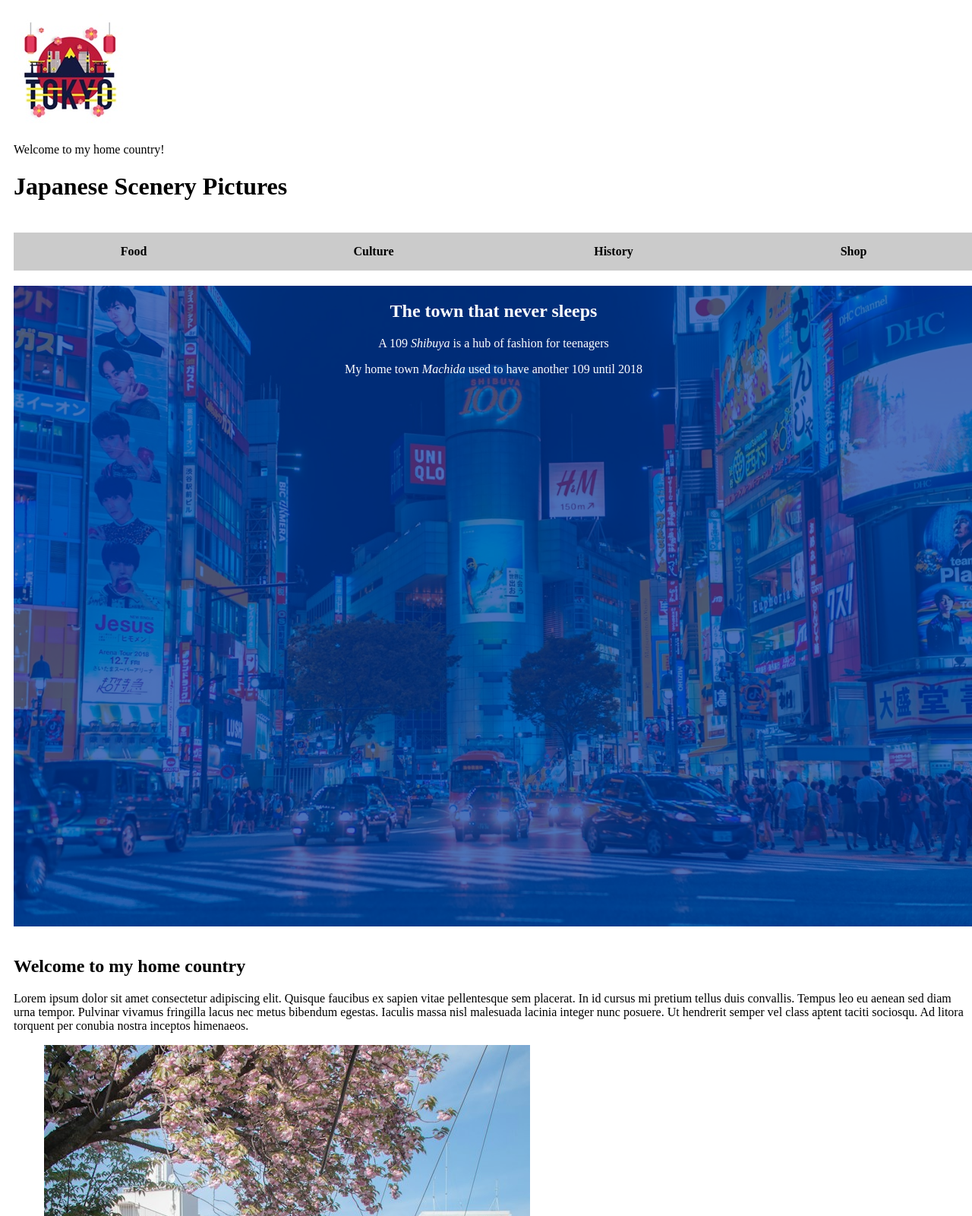
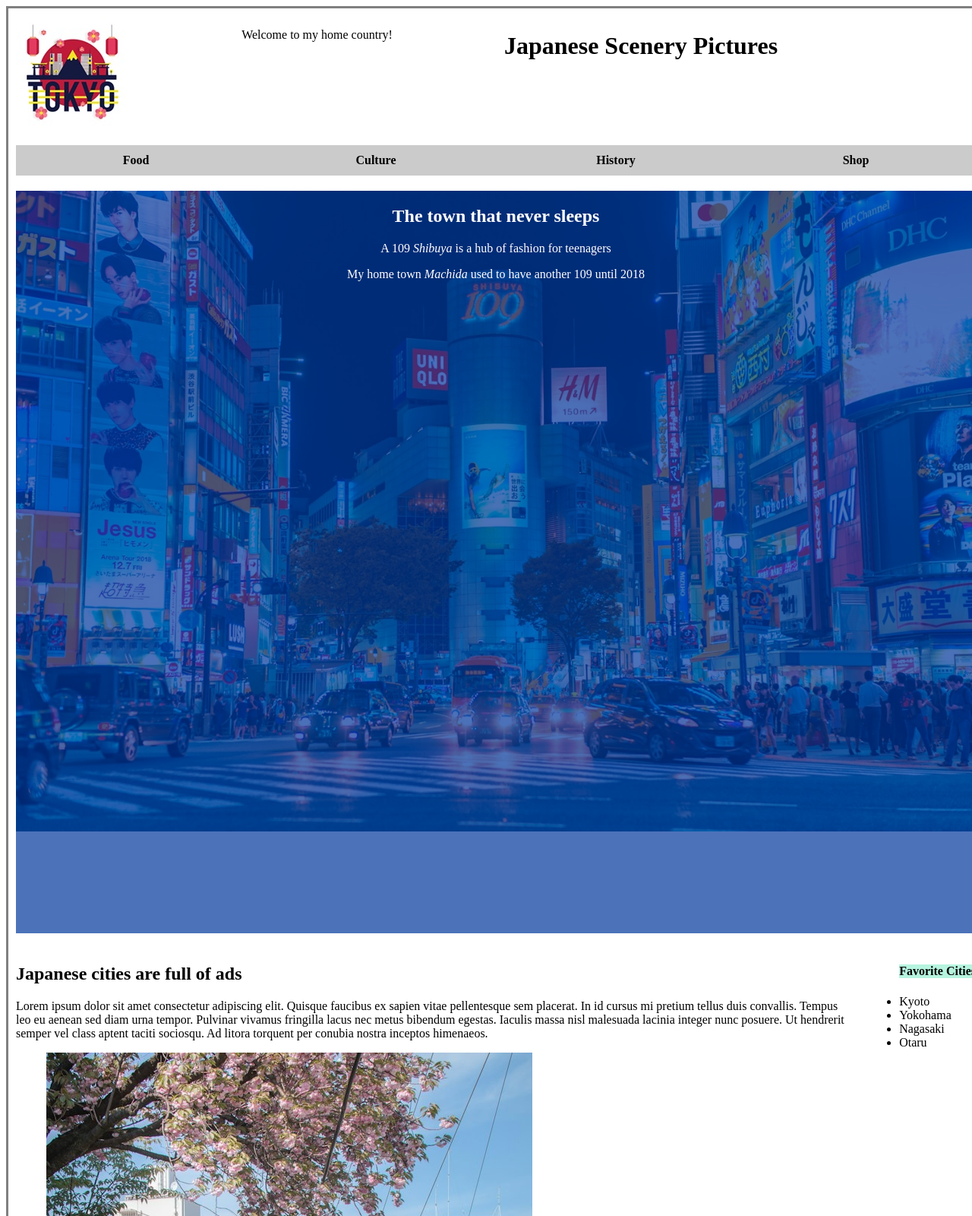
Before and after one commit to takuyahaha/prog1246-assignment1-ts, a plain HTML site: page index.html in a window 1280 px wide. Shown: the top 1600 px of the page at 76% size. Drawn offline with Linux system fonts and the light colour scheme.

Commit message:
Applied Grid and Flexbox

```diff
--- a/index.html
+++ b/index.html
@@ -14,7 +14,7 @@
             <div class="page-container">
                 <header>
                     <div class="top-container">
-                        <a href="">
+                        <a href="index.html">
                             <!--The next logo is downloaded from https://www.magnific.com/free-vector/tokyo-city-lettering_6211148.htm#fromView=search&page=3&position=43&uuid=8d5a918d-5fe9-4b64-b435-2aee0509405b&track=ais_hybrid&query=Japan+logo -->
                             <img src="images/6211148_3216575.jpg" alt="Japanese logo">
                         </a>
@@ -25,10 +25,10 @@
                 </header>
 
                 <nav>
-                    <a href="">Food</a>
-                    <a href="">Culture</a>
-                    <a href="">History</a>
-                    <a href="">Shop</a>
+                    <a href="#">Food</a>
+                    <a href="#">Culture</a>
+                    <a href="#">History</a>
+                    <a href="#">Shop</a>
                 </nav>
 
                 <div class="hero">
@@ -43,7 +43,7 @@
                 </div>
 
                 <main>
-                    <h2>Welcome to my home country</h2>
+                    <h2>Japanese cities are full of ads</h2>
                     <p>Lorem ipsum dolor sit amet consectetur adipiscing elit. Quisque faucibus ex sapien vitae pellentesque sem placerat. In id cursus mi pretium tellus duis convallis. Tempus leo eu aenean sed diam urna tempor. Pulvinar vivamus fringilla lacus nec metus bibendum egestas. Iaculis massa nisl malesuada lacinia integer nunc posuere. Ut hendrerit semper vel class aptent taciti sociosqu. Ad litora torquent per conubia nostra inceptos himenaeos.</p>
                     <figure>
                         <img src="images/vista-wei-OiERUvVrioU-unsplash.jpg" title="A real-life staircase famous for the movie 'Your Name'"  alt="A picture of starcase, famous for the movie 'Your Name'">
--- a/style.css
+++ b/style.css
@@ -5,12 +5,31 @@
     padding: 10px;
     margin: auto;
     gap: 20px;
+    border-style: solid;
+    border-color: grey;
+    grid-template-columns: 3fr 60px;
+    grid-template-rows: 150px 40px 2fr 3fr 40px;
+    grid-template-areas:
+        "tp tp tp tp"
+        "nv nv nv nv"
+        "hr hr hr hr"
+        "mn mn mn as"
+        "ft ft ft ft";
 }
 
+.top-container {
+    grid-area: tp;
+    display: flex;
+    justify-content: space-between;
+}
+
+.top-container h1 {
+    justify-content: flex-end;
+}
 
 nav {
+    grid-area: nv;
     background-color: rgb(203, 203, 203);
-    height: 50px;
     display: flex;
     justify-content: space-around;
     align-items: center;
@@ -32,6 +51,7 @@
 
 
 .hero {
+    grid-area: hr;
     position: relative;
     text-align: center;
     overflow: hidden;
@@ -45,6 +65,9 @@
 
 .herotext {
     position: absolute;
+    width: 100%;
+    height: 100%;
+    display: block;
     top: 0;
     bottom: 0;
     left: 0;
@@ -54,6 +77,24 @@
     /*I have checked for the color contrast with Firefox Developer Tool, using accessibility tab*/
 }
 
+main {
+    grid-area: mn;
+}
+
+aside {
+    grid-area: as;
+}
+
+aside h4 {
+    background-color: rgb(182, 244, 223);
+}
+
+footer {
+    grid-area: ft;;
+    padding: 0%;
+    background-color: rgb(234, 229, 181);
+}
+
 footer p {
     text-align: center;
 }
```
